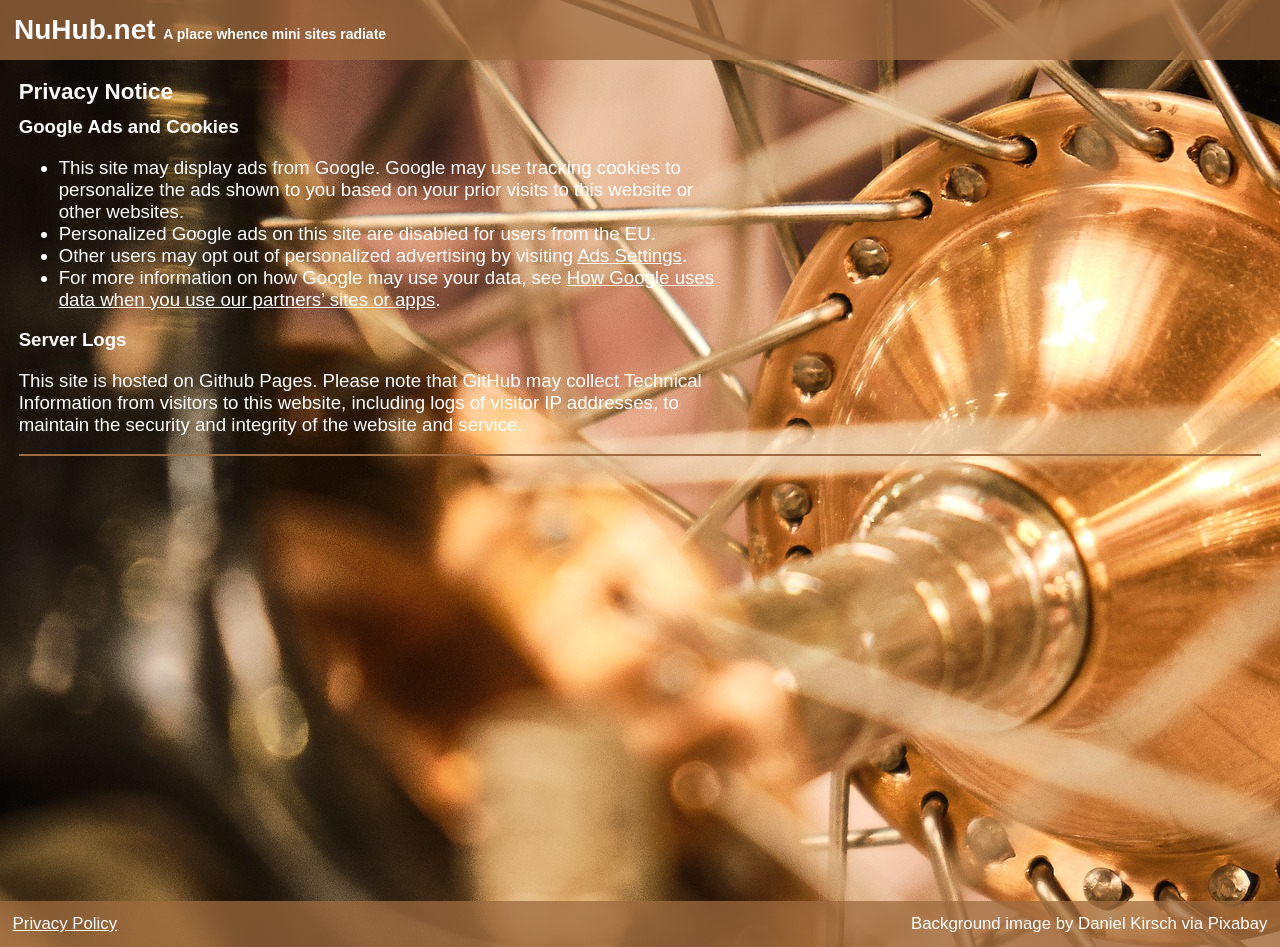
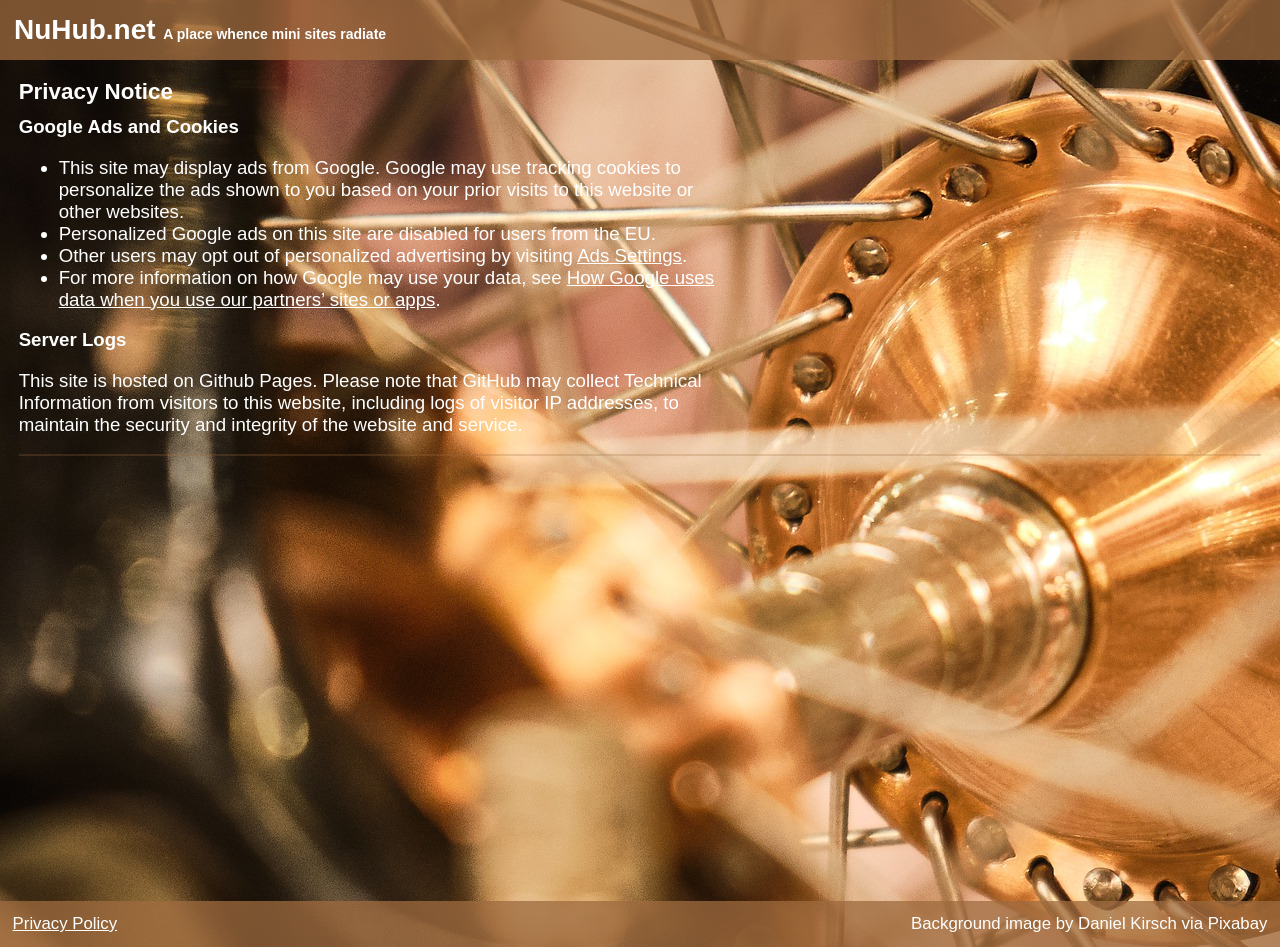
Before and after one commit to david672orford/david672github.io, a Jekyll site: the page built from privacy.md, in a window 1280 px wide. Built offline with Jekyll 4.4.1, drawn with Linux system fonts in a browser that asks for light colours; our own code applies the rules of GitHub Pages for plain Markdown files.

Commit message:
Update style.css

```diff
--- a/assets/css/style.css
+++ b/assets/css/style.css
@@ -24,7 +24,7 @@ MAIN {
 	}
 .google_ads {
 	margin: 1em;
-	border: thin solid #9F6B3F;
+	border: thin solid #9F6B3F40;
 	}
 FOOTER {
 	display: flex;
```
